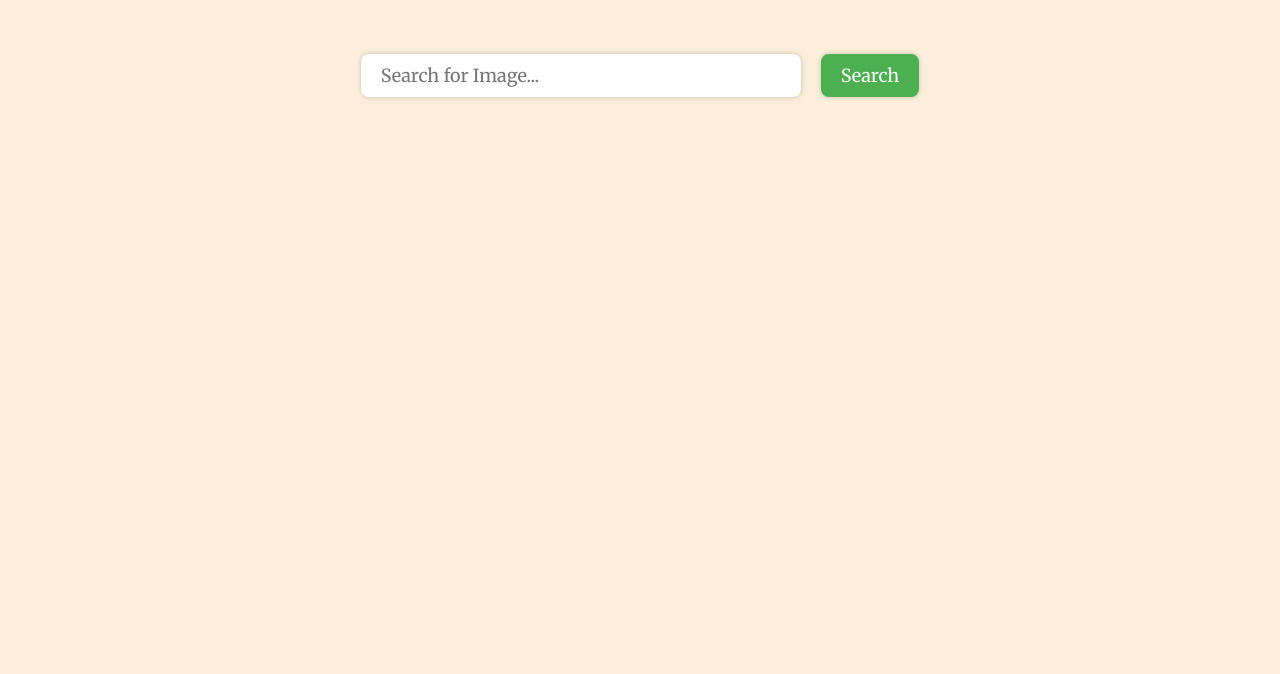
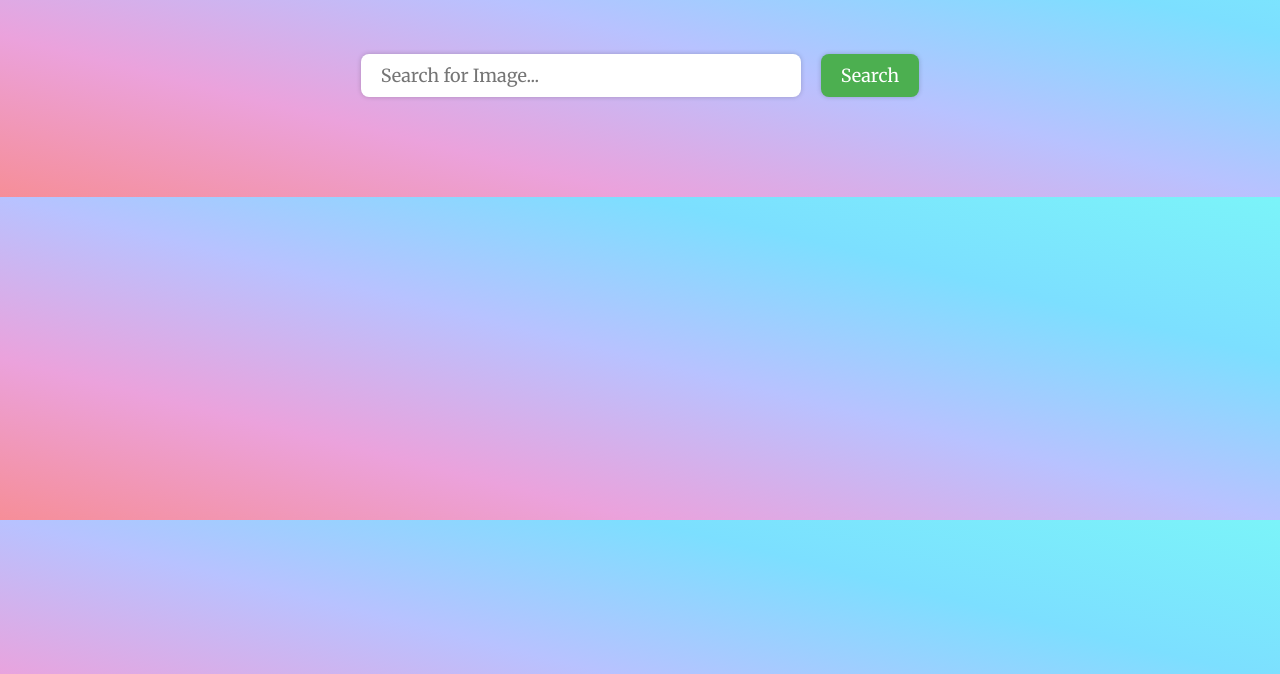
Before and after one commit to Rohit8285/JSproject-2, a plain HTML site: page index.html in a window 1280 px wide. Shown: the part 126-800 px from the top of the page. Drawn offline with Linux system fonts and the light colour scheme.

Commit message:
Update style.css

```diff
--- a/style.css
+++ b/style.css
@@ -9,6 +9,7 @@ body{
     padding: 0;
     font-family: 'Marck Script', cursive;
     background-color: rgb(251, 238, 218);
+    background-image: linear-gradient(to left bottom, #7bf4f9, #7cdfff, #b8c2ff, #eba2dc, #f68e98);
 }
 
 h1{
```
